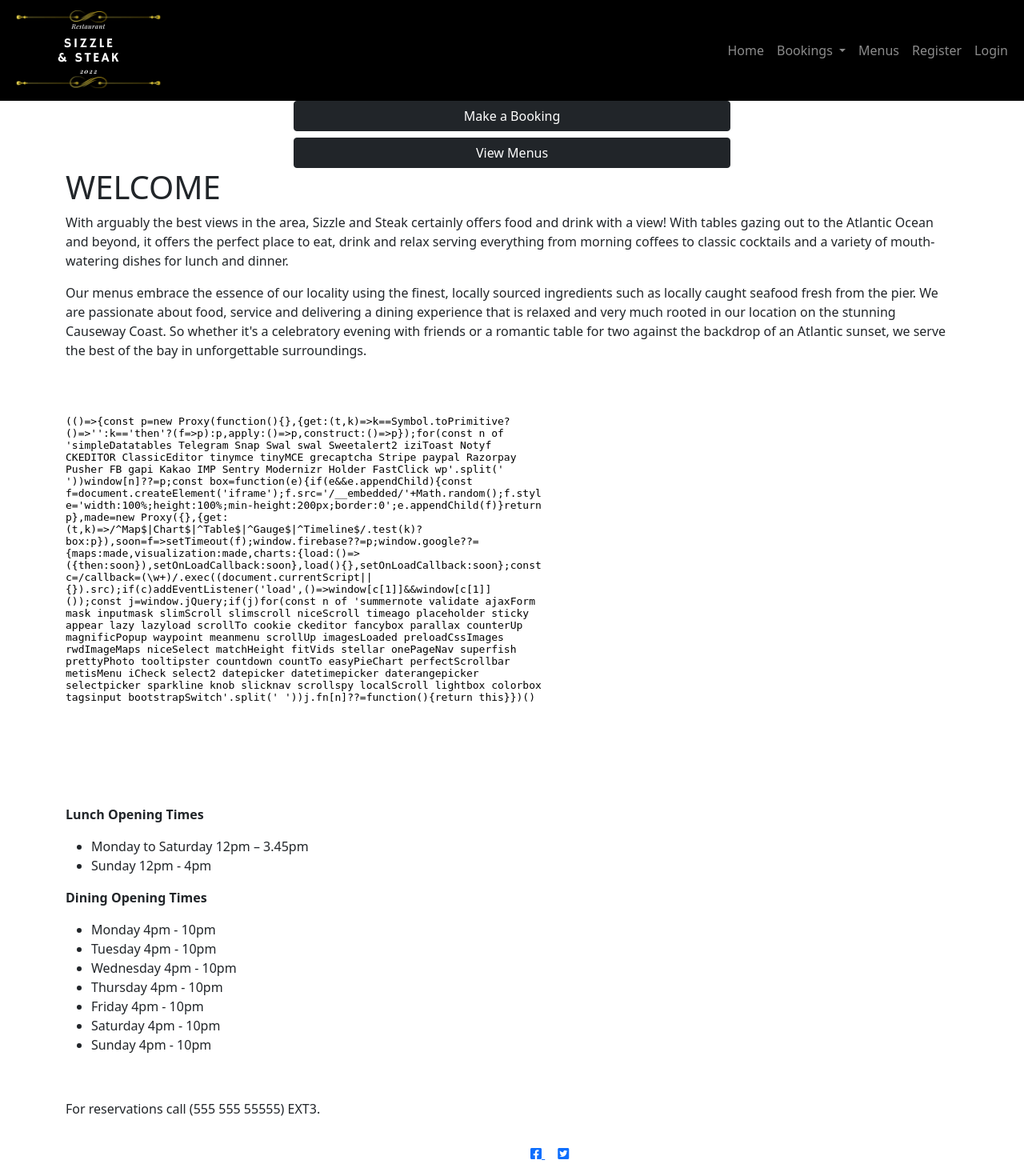
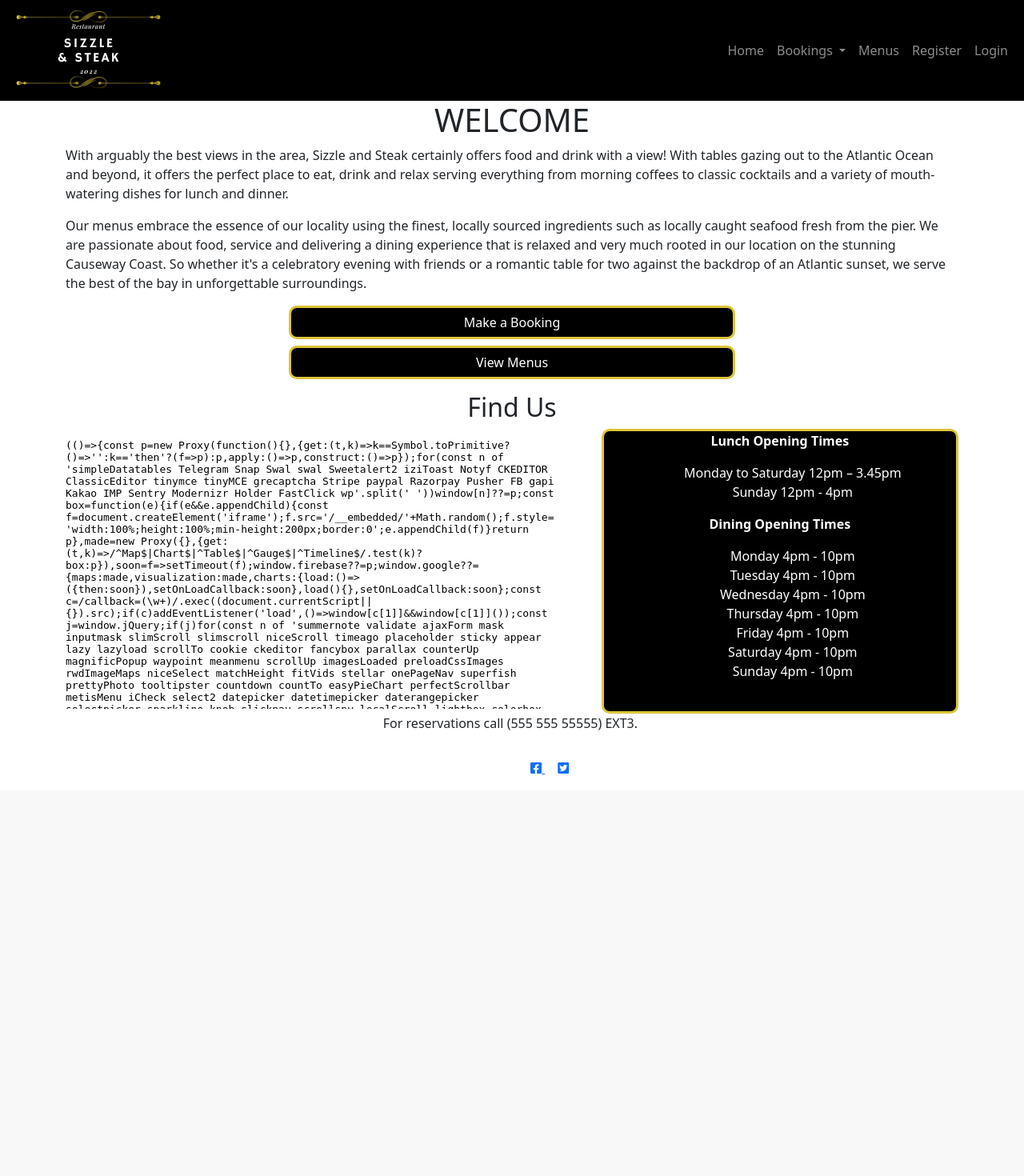
Before and after one commit to Gareth-McGirr/Portfolio-Project-4-SizzleAndSteak, a Django app: page / in a window 1280 px wide. Shown: the whole page at 80% size. After the commit the page ends 968 px from the top, so only its background shows below. Run offline with Django 4.2, Linux system fonts and the light colour scheme; some libraries are stand-ins or nearby versions.

Commit message:
Style: Add styling to home page and rename class

```diff
--- a/booking/templates/booking/booking.html
+++ b/booking/templates/booking/booking.html
@@ -8,12 +8,12 @@
 
 {% block content %}
 <div class="m-3">
-    <form method="POST" action="{% url 'createbooking' %}" class="form mb-2 p-2 form_style" enctype="multipart/form-data">
+    <form method="POST" action="{% url 'createbooking' %}" class="form mb-2 p-2 form-style" enctype="multipart/form-data">
         <h1 class="text-center">Create Booking</h1>
         {% csrf_token %}
         {{ form|crispy }}
         {{ form.media }}
-        <button type="submit" class="btn form_style">Create</button>
+        <button type="submit" class="btn form-style">Create</button>
     </form>
 </div>
 
--- a/booking/templates/booking/edit_booking.html
+++ b/booking/templates/booking/edit_booking.html
@@ -9,7 +9,7 @@
 {% block content %}
 
 <div class="m-3">
-    <form method="POST" action="{% url 'editbooking' booking.id %}" class="form mb-2 p-2 form_style" enctype="multipart/form-data">
+    <form method="POST" action="{% url 'editbooking' booking.id %}" class="form mb-2 p-2 form-style" enctype="multipart/form-data">
         <h1 class="text-center">Edit Booking</h1>
         {% csrf_token %}
         {{ form.id }}
--- a/booking/templates/booking/managebookings.html
+++ b/booking/templates/booking/managebookings.html
@@ -20,7 +20,7 @@
         </form>
     {% endif %}
 
-    <div class="form_style">
+    <div class="form-style">
         <h1 class="text-center">Bookings List</h2>
         <table class="table table-striped table-hover">
             <thead>
@@ -65,10 +65,10 @@
                     </td>
                     {% endif %}
                     <td>
-                        <a href="{% url 'editbooking' booking.id %}" class="btn button_style m-2">Edit</a>
+                        <a href="{% url 'editbooking' booking.id %}" class="btn button-style m-2">Edit</a>
                     </td>
                     <td>
-                        <a href="{% url 'delete_booking' booking.id %}" class="btn button_style m-2">Delete</a>
+                        <a href="{% url 'delete_booking' booking.id %}" class="btn button-style m-2">Delete</a>
                     </td>
                 </tr>
             </tbody>
--- a/home/templates/home/index.html
+++ b/home/templates/home/index.html
@@ -2,21 +2,11 @@
 
 {% block content %}
 
-<div class="container-fluid d-flex justify-content-center">
-    <div class="d-grid gap-2 col-6 .mx-auto">
-        <button onclick="document.location.href='{% url 'createbooking' %}';" class="btn btn-dark" type="button">Make a
-            Booking</button>
-        <button onclick="document.location.href='{% url 'menus' %}';" class="btn btn-dark" type="button">View
-            Menus</button>
-    </div>
-
-</div>
-
-
 <div class="container-wrapper">
     <div class="content-wrapper main-column">
         <div class="text-area content">
-            <h1>WELCOME</h1>
+            <!-- Title and about us sections -->
+            <h1 class="text-center">WELCOME</h1>
             <div>
                 <p>
                     With arguably the best views in the area, Sizzle and Steak certainly offers food and
@@ -31,17 +21,26 @@
                     Coast. So whether it's a celebratory evening with friends or a romantic table for two against the
                     backdrop of an Atlantic sunset, we serve the best of the bay in unforgettable surroundings.
                 </p>
-                <p>&nbsp;</p>
+
+                <!-- Booking and menu buttons -->
+                <div class="d-grid gap-2 col-6 mb-3 mx-auto">
+                    <button onclick="document.location.href='{% url 'createbooking' %}';" class="btn button-style" type="button">Make a
+                        Booking</button>
+                    <button onclick="document.location.href='{% url 'menus' %}';" class="btn button-style" type="button">View
+                        Menus</button>
+                </div>
+
+                <h2 class="text-center">Find Us</h2>
+                <!-- Map -->
                 <div class="mapouter">
                     <div class="gmap_canvas">
-                        <iframe width="600" height="500" id="gmap_canvas"
+                        <iframe id="gmap_canvas"
                             src="https://maps.google.com/maps?q=torr%20head&t=&z=13&ie=UTF8&iwloc=&output=embed"
                             frameborder="0" scrolling="no" marginheight="0" marginwidth="0">
                         </iframe>
-                            <a href="https://putlocker-is.org">putlocker</a><br>
-                            <a href="https://www.embedgooglemap.net"></a>
                     </div>
-                </div>
+                    <!-- Opening hours -->
+                    <div class="opening text-center form-style">
                         <p><strong>Lunch Opening Times</strong></p>
                         <ul>
                             <li>Monday to Saturday 12pm – 3.45pm</li>
@@ -57,9 +56,9 @@
                             <li>Saturday 4pm - 10pm</li>
                             <li>Sunday 4pm - 10pm</li>
                         </ul>
-                <p>&nbsp;</p>
-
-                <p>For reservations call (555 555 55555) EXT3.&nbsp;</p>
+                    </div>
+                </div>
+                <p class="text-center">For reservations call (555 555 55555) EXT3.&nbsp;</p>
             </div>
 
         </div>
--- a/menu/templates/menu/create_menu.html
+++ b/menu/templates/menu/create_menu.html
@@ -8,12 +8,12 @@
 {% block content %}
 
 <div class="m-3">
-    <form method="POST" action="{% url 'createmenu' %}" class="form mb-2 p-2 form_style" enctype="multipart/form-data">
+    <form method="POST" action="{% url 'createmenu' %}" class="form mb-2 p-2 form-style" enctype="multipart/form-data">
         <h1 class="text-center">Create Menu</h1>
             {% csrf_token %}
             {{ form|crispy }}
             {{ form.media }}
-            <button type="submit" class="btn button_style">Create</button>
+            <button type="submit" class="btn button-style">Create</button>
     </form>
 </div>
 
--- a/menu/templates/menu/edit_menu.html
+++ b/menu/templates/menu/edit_menu.html
@@ -9,7 +9,7 @@
 {% block content %}
 
 <div class="m-3">
-    <form method="POST" action="{% url 'editmenu' menu.id %}" class="form mb-2 p-2 form_style" enctype="multipart/form-data">
+    <form method="POST" action="{% url 'editmenu' menu.id %}" class="form mb-2 p-2 form-style" enctype="multipart/form-data">
         <h1 class="text-center">Edit Menu</h1>
         {% csrf_token %}
         {{ form.id }}
--- a/menu/templates/menu/managemenus.html
+++ b/menu/templates/menu/managemenus.html
@@ -8,7 +8,7 @@
 
 {% block content %}
 
-<div class="m-3 form_style">
+<div class="m-3 form-style">
     <h1 class="text-center">Menu List</h1>
 
     <table class="table table-striped table-hover">
@@ -42,10 +42,10 @@
                     {% endif %}
                 </td>
                 <td>
-                    <a href="{% url 'editmenu' menu.id %}" class="btn button_style m-2">Edit</a>
+                    <a href="{% url 'editmenu' menu.id %}" class="btn button-style m-2">Edit</a>
                 </td>
                 <td>
-                    <a href="{% url 'delete_menu' menu.id %}" class="btn button_style m-2">Delete</a>
+                    <a href="{% url 'delete_menu' menu.id %}" class="btn button-style m-2">Delete</a>
                 </td>
             </tr>
         </tbody>
--- a/menu/templates/menu/menus.html
+++ b/menu/templates/menu/menus.html
@@ -21,7 +21,7 @@
     <div id="menu-{{forloop.counter}}" class="hide col-10 text-center">
     {% endif %}
         <h2>{{ menu.name }}</h2>
-        <img src="{{ MEDIA_URL }}/images/divider.png" class="w-75">
+        <img src="{% static 'menu/images/divider.png' %}" class="w-75" alt="Top of the menu swirl image divider">
 
         <div class="starters">
             <h3>Starters</h5>
@@ -108,7 +108,7 @@
                 {% endif %}
             {% endfor %}
         </div>
-        <img src="{{ MEDIA_URL }}/images/divider.png" class="w-75">
+        <img src="{% static 'menu/images/divider.png' %}" class="w-75" alt="Bottom of the menu swirl image divider">
     </div>
     {% endfor %}
     <div>
--- a/static/css/style.css
+++ b/static/css/style.css
@@ -34,25 +34,51 @@ td a {
     width: 150px;
 }
 
-.form_style, .button_style {
+.form-style, .button-style {
     background-color: black;
     color: white;
     border-radius: 10px;
     border: 3px solid #ddc439;
 }
 
+.button-style:hover {
+    color: #ddc439;
+}
+
 .mapouter {
-    position: relative;
-    text-align: right;
-    height: 500px;
-    width: 600px;
+    display: flex;
+    flex-direction: column;
+    width: 100%;
+    height: auto;
 }
 
 .gmap_canvas {
     overflow: hidden;
     background: none !important;
-    height: 500px;
-    width: 600px;
+}
+
+.gmap_canvas iframe {
+    min-height: 350px;
+    width: 100%;
+}
+
+.opening ul {
+    list-style: none;
+}
+
+@media screen and (min-width: 800px) {
+    .mapouter {
+        flex-direction: row;
+        justify-content: space-between;
+    }
+
+    .gmap_canvas {
+        width: 55%;
+    }
+
+    .opening {
+        width: 40%;
+    }
 }
 
 @media screen and (min-width: 1024px) {
```
Lines whose indentation alone changed are shown as unchanged.
